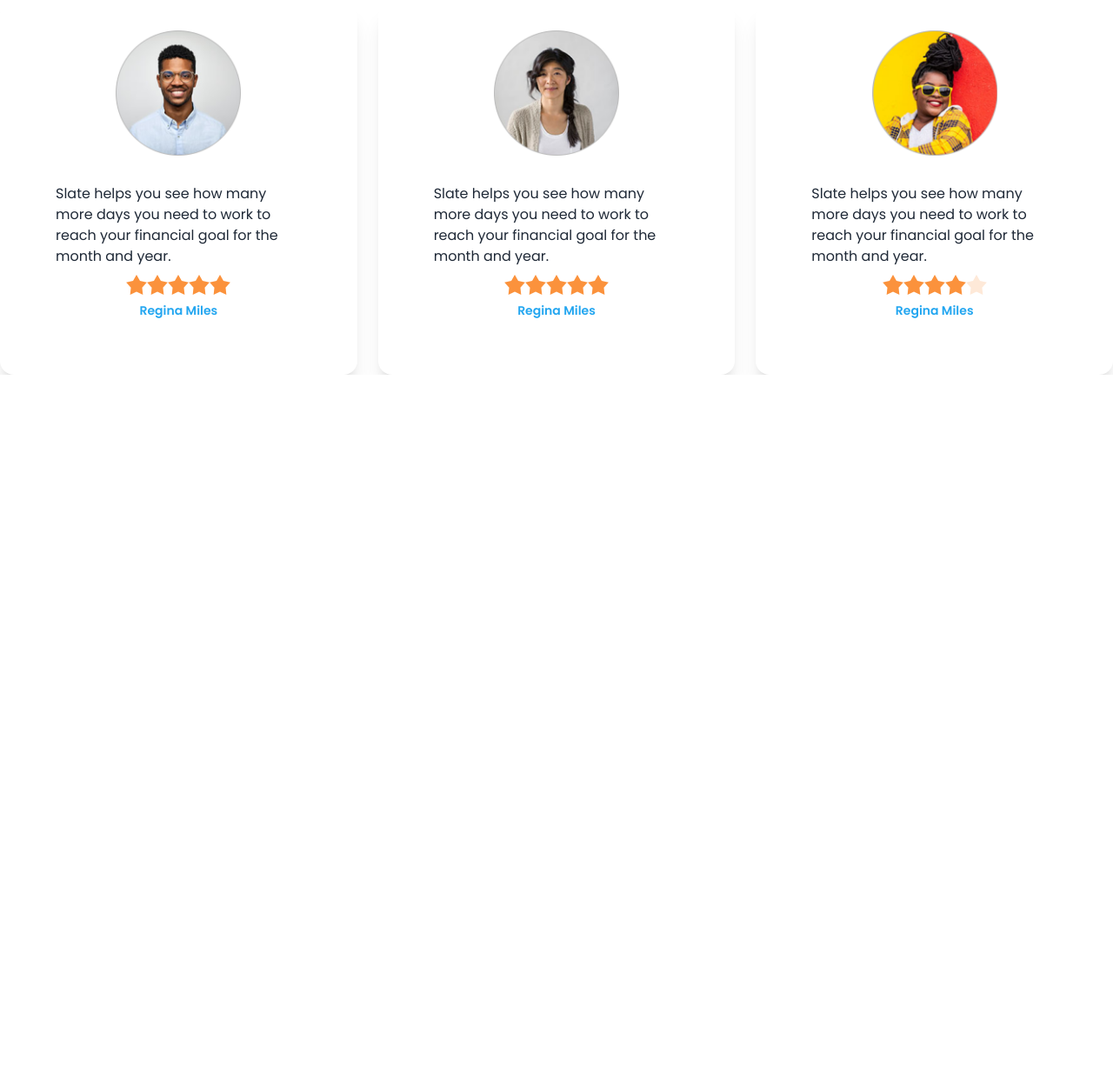
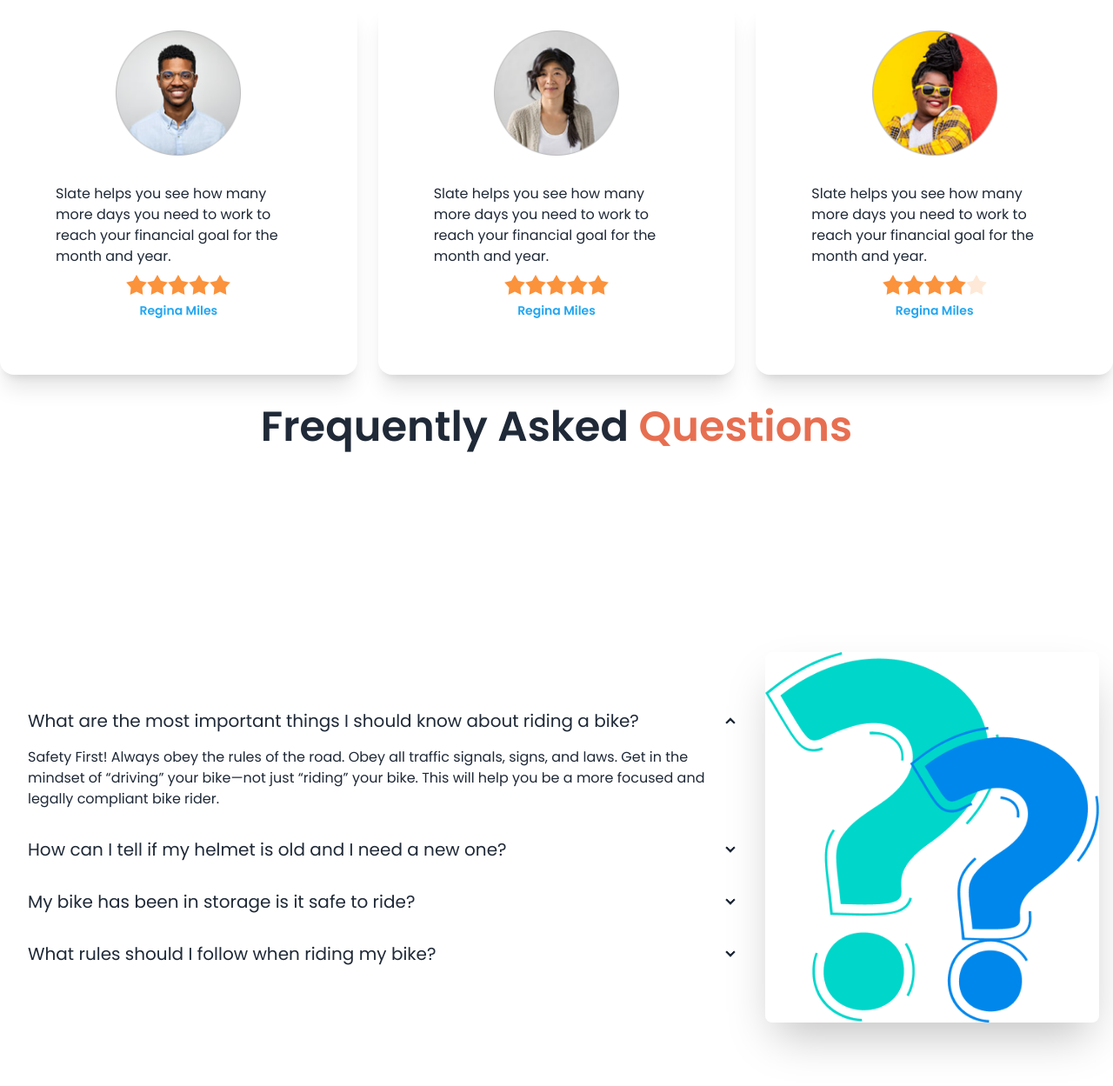
Before and after one commit to arif-sakib330/bike-zone, a plain HTML site: page index.html in a window 1280 px wide. Shown: the part 1519-2768 px from the top of the page at 87% size. Before the commit the page ends 1950 px from the top, so only its background shows below. Drawn offline with nearby package versions, Linux system fonts and the light colour scheme.

Commit message:
added all new

```diff
--- a/index.html
+++ b/index.html
@@ -274,6 +274,60 @@
                 </div>
             </div>
         </section>
+        <!-- FAQ -->
+        <section>
+            <div>
+                <h2 class="text-5xl font-semibold mb-12 text-center mt-9">Frequently Asked <span
+                        class="text-pri-color my-12"> Questions</span></h2>
+            </div>
+            <div class="hero min-h-screen grid grid-rows-1">
+                <div class="hero-content flex-col lg:flex-row-reverse">
+                    <img src="images/others/faq.png" class="max-w-sm rounded-lg shadow-2xl" />
+                    <div>
+                        <div class="collapse collapse-arrow">
+                            <input type="radio" name="my-accordion-2" checked="checked" />
+                            <div class="collapse-title text-xl font-medium">
+                                What are the most important things I should
+                                know about riding a bike?
+                            </div>
+                            <div class="collapse-content">
+                                <p>Safety First! Always obey the rules of the road. Obey all traffic signals, signs, and
+                                    laws. Get in the mindset of “driving” your bike—not just “riding” your bike. This
+                                    will help you be a more focused and legally compliant bike rider. </p>
+                            </div>
+                        </div>
+                        <div class="collapse collapse-arrow ">
+                            <input type="radio" name="my-accordion-2" />
+                            <div class="collapse-title text-xl font-medium">
+                                How can I tell if my helmet is old and I need a
+                                new one?
+                            </div>
+                            <div class="collapse-content">
+                                <p>hello</p>
+                            </div>
+                        </div>
+                        <div class="collapse collapse-arrow ">
+                            <input type="radio" name="my-accordion-2" />
+                            <div class="collapse-title text-xl font-medium">
+                                My bike has been in storage is it safe to ride?
+                            </div>
+                            <div class="collapse-content">
+                                <p>hello</p>
+                            </div>
+                        </div>
+                        <div class="collapse collapse-arrow ">
+                            <input type="radio" name="my-accordion-2" />
+                            <div class="collapse-title text-xl font-medium">
+                                What rules should I follow when riding my bike?
+                            </div>
+                            <div class="collapse-content">
+                                <p>hello</p>
+                            </div>
+                        </div>
+                    </div>
+
+            </div>
+        </section>
     </main>
 </body>
 
```
